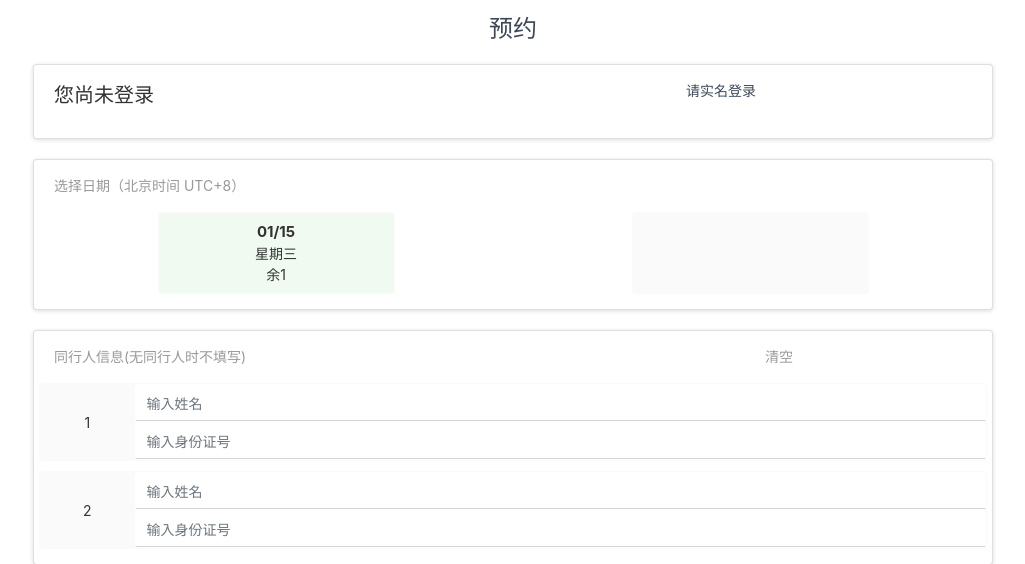
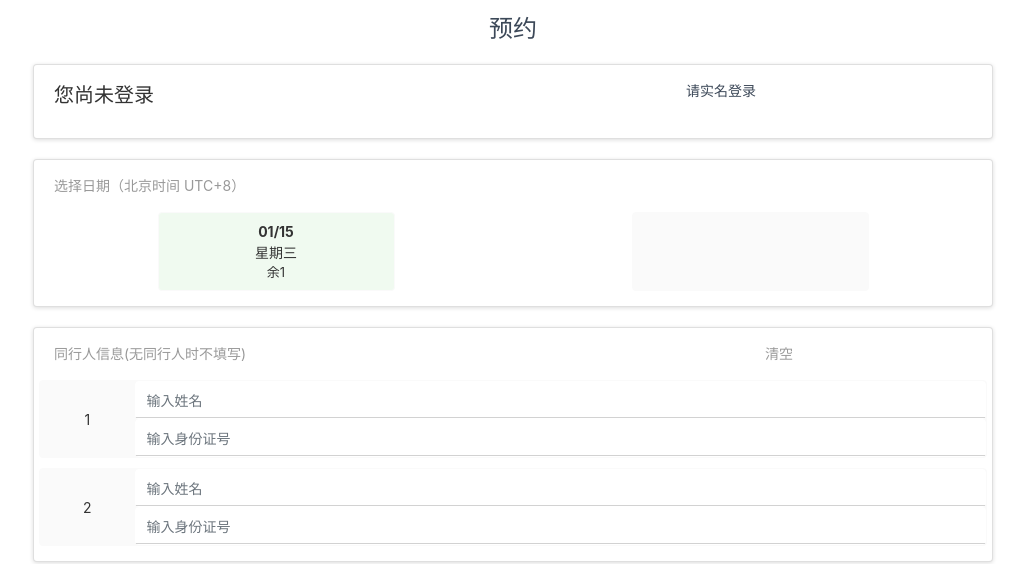
Before and after one commit to MaxPHPer/visit-tsinghua, a Django app: template templates/userWeb/booking.html in a window 1280 px wide. Shown: the top 564 px of the page, without its empty margins (127-1152 px from the left). Run offline with Django 3.2, Linux system fonts and the light colour scheme; the template is opened without the code that fills it: most values are stand-ins (such as "Sample title", 1, 10 or a date in 2020); some libraries are stand-ins or nearby versions.

Commit message:
modify style

```diff
--- a/templates/userWeb/booking.html
+++ b/templates/userWeb/booking.html
@@ -39,7 +39,7 @@
   }
 
   .date {
-    font-size:15px;
+    font-size:14px;
     font-weight:bold;
     margin-top: 8px;
   }
@@ -51,6 +51,7 @@
   .state {
     margin-top:-16px;
     margin-bottom:8px;
+      font-size: 13px;
   }
 
   .rounded{
```
